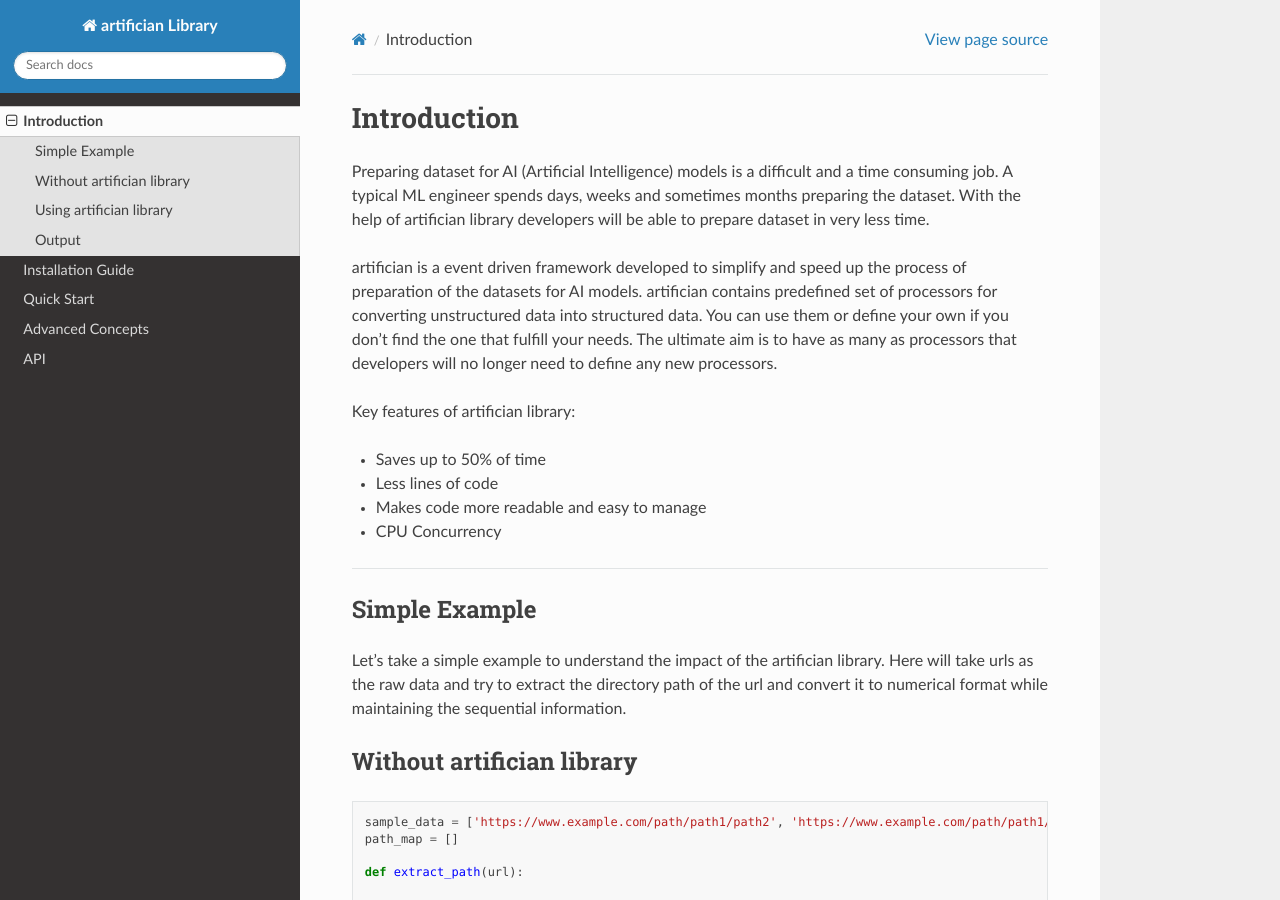
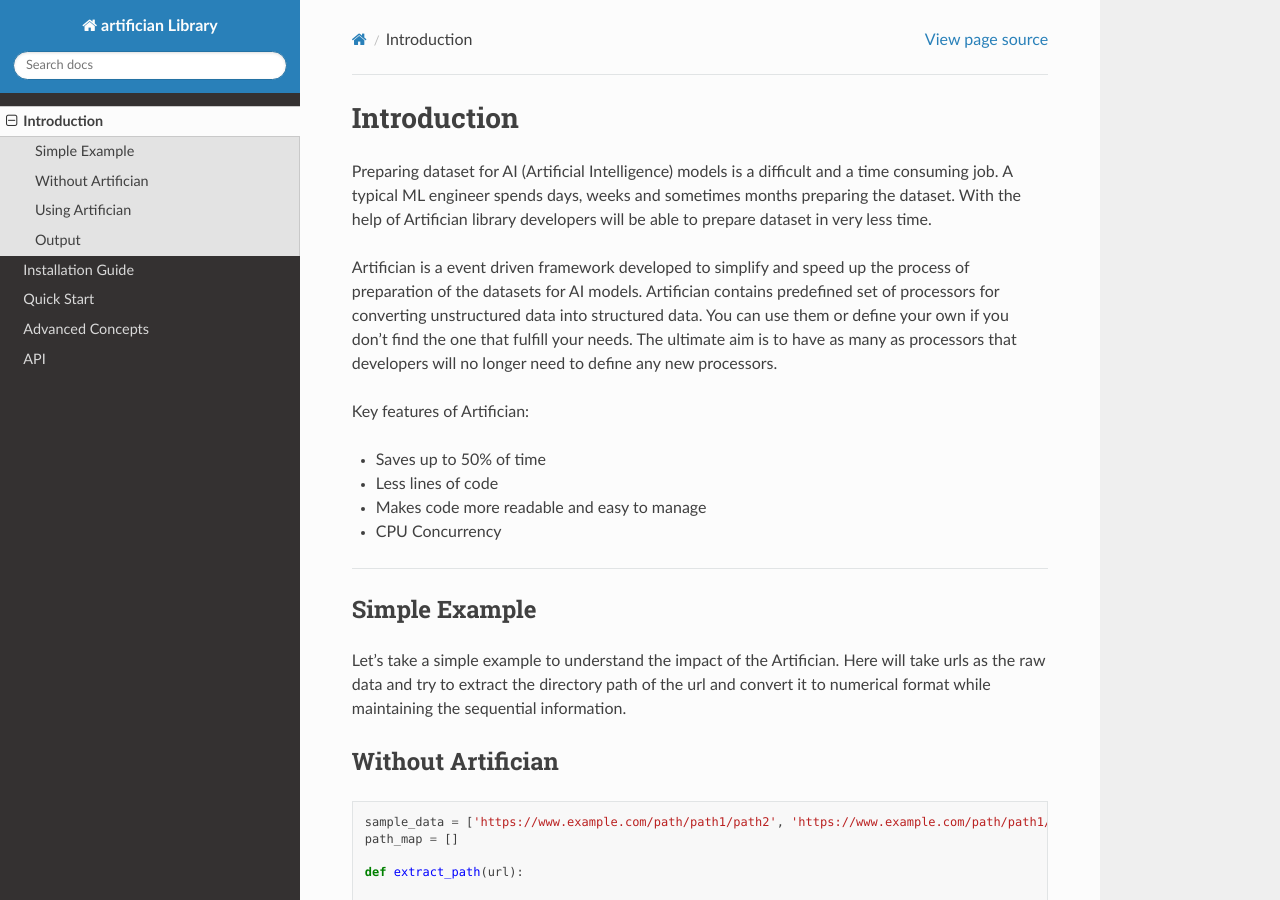
Before and after one commit to Plato-solutions/artifician, a Sphinx documentation site: the page built from docs/intro.rst, in a window 1280 px wide and 900 px high. Built offline with Sphinx 7.4.7 and the Read the Docs theme 2.0.0, drawn with Linux system fonts in a browser that asks for light colours; some of the changed text lies outside the part shown.

Commit message:
fix: typos

```diff
--- a/docs/intro.rst
+++ b/docs/intro.rst
@@ -3,14 +3,14 @@ Introduction
 
 Preparing dataset for AI (Artificial Intelligence) models is a difficult and a time consuming job.
 A typical ML engineer spends days, weeks and sometimes months preparing the dataset. With the help
-of artifician library developers will be able to prepare dataset in very less time.
+of Artifician library developers will be able to prepare dataset in very less time.
 
-artifician is a event driven framework developed to simplify and speed up the process of preparation
-of the datasets for AI models. artifician contains predefined set of processors for converting unstructured
+Artifician is a event driven framework developed to simplify and speed up the process of preparation
+of the datasets for AI models. Artifician contains predefined set of processors for converting unstructured
 data into structured data. You can use them or define your own if you don't find the one that fulfill your needs.
 The ultimate aim is to have as many as processors that developers will no longer need to define any new processors.
 
-Key features of artifician library:
+Key features of Artifician:
 
 - Saves up to 50% of time
 - Less lines of code
@@ -22,12 +22,12 @@ Key features of artifician library:
 Simple Example
 ---------------
 
-Let's take a simple example to understand the impact of the artifician library.
+Let's take a simple example to understand the impact of the Artifician.
 Here will take urls as the raw data and try to extract the directory path of the url
 and convert it to numerical format while maintaining the sequential information.
 
-Without artifician library
---------------------------
+Without Artifician
+-------------------
 ::
 
     sample_data = ['https://www.example.com/path/path1/path2', 'https://www.example.com/path/path1/path2/path3']
@@ -75,10 +75,10 @@ Here you can notice how each and every function is tightly coupled to each other
 lead to changes in several other places. This code is just for preparing a single feature.
 Just imagine the level of complexity when writing code for preparing tens and hundreds of features.
 
-Now let's prepare the same dataset using artifician library
+Now let's prepare the same dataset using Artifician
 
-Using artifician library
-------------------------
+Using Artifician
+-----------------
 ::
 
     from urllib.parse import urlparse
--- a/docs/library_architecture.rst
+++ b/docs/library_architecture.rst
@@ -2,11 +2,11 @@ Library Architecture
 =====================
 
 
-This section helps you to understand the core components of the artifician Library.
+This section helps you to understand the core components of the Artifician.
 
 -----------------------------------------------------------------------------------------------------------
 
-The Architecture diagram represents the relationship between different components of the Sample Library.
+The Architecture diagram represents the relationship between different components of the Artifician.
 
 .. image:: _static/artifician_library.png
     :width: 800
--- a/docs/quick_start.rst
+++ b/docs/quick_start.rst
@@ -18,7 +18,7 @@ As in this case extractor extracts the domain name from the url.
 
 Initialize components
 ---------------------------
-Next, we simply initialize the dataset , FeatureDefinition and Processor object which is the normalizer in this case.
+Next, we simply initialize the Dataset , FeatureDefinition and Processor object which is the normalizer in this case.
 We need to pass the extractor function as the parameter while initializing the FeatureDefinition object.
 Normalizer is just one of the Processor which helps in processing the extracted feature data.
 ::
```
Also changed, not shown: other parts of docs/library_architecture.rst (+1 -1 lines).
